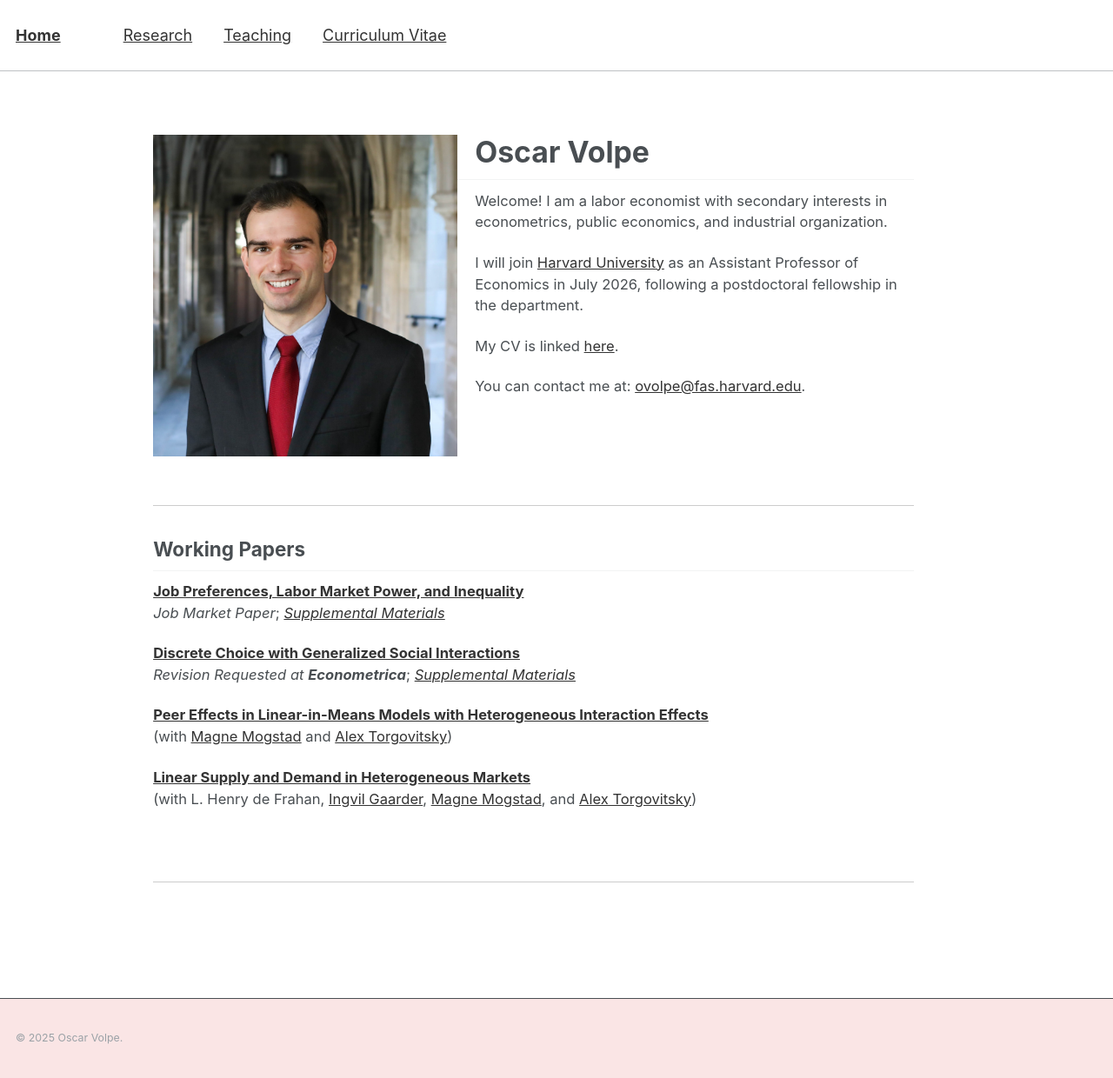
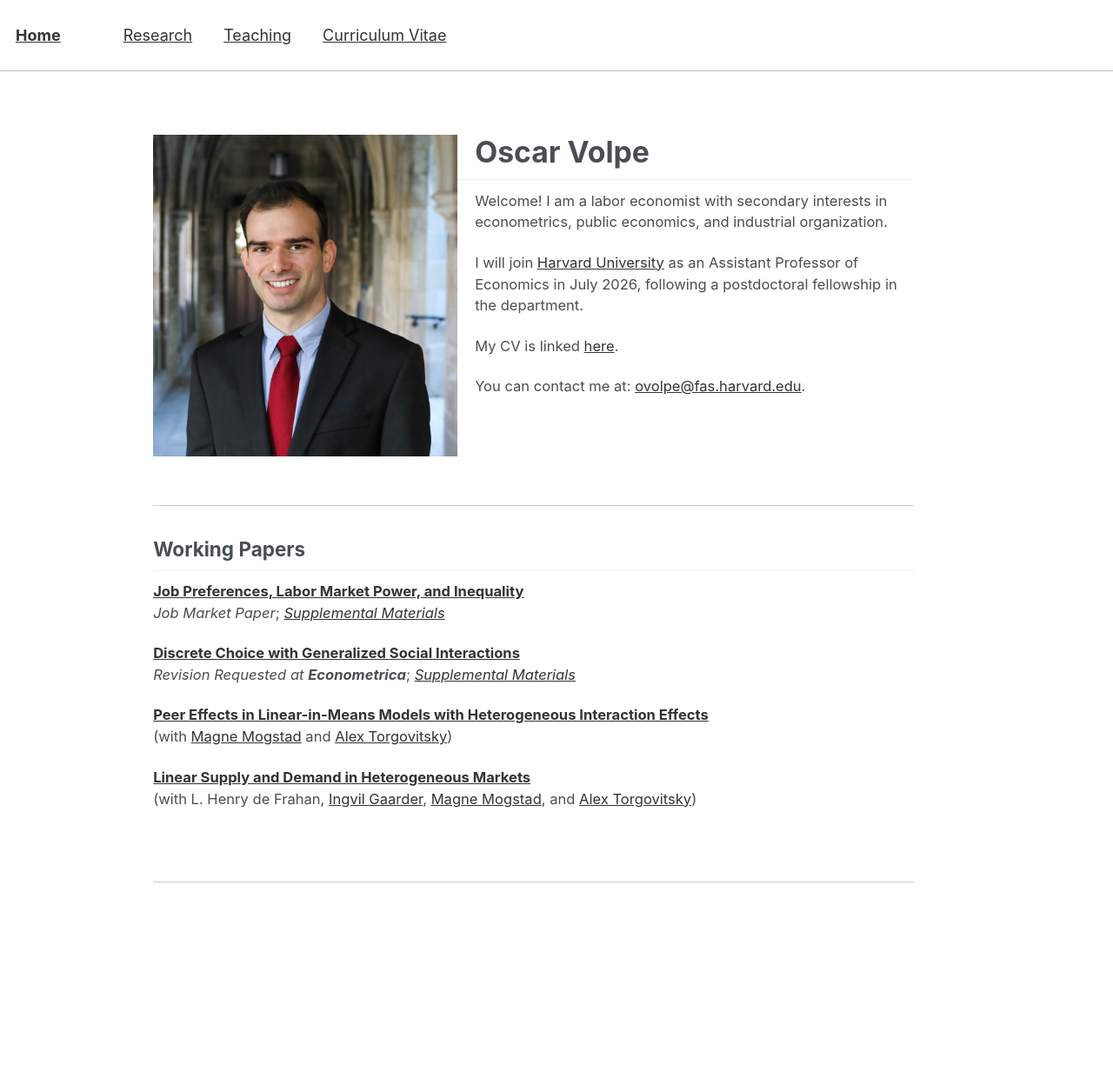
Before and after one commit to ovolpe/ovolpe.github.io, a Jekyll site: the page built from _pages/about.md, in a window 1280 px wide. Shown: the whole page at 87% size. Built offline with Jekyll 4.4.1, drawn with Linux system fonts in a browser that asks for light colours.

Commit message:
Update _footer.scss

```diff
--- a/_sass/_footer.scss
+++ b/_sass/_footer.scss
@@ -3,54 +3,7 @@
    ========================================================================== */
 
 .page__footer {
-  @include clearfix;
-  float: left;
-  margin-left: 0;
-  margin-right: 0;
-  width: 100%;
-  clear: both;
-  /* sticky footer fix start */
-  position: absolute;
-  bottom: 0em;
-  height: auto;
-  /* sticky footer fix end */
-  margin-top: 3em;
-  color: mix(#fff, $gray, 25%);
-  -webkit-animation: intro 0.3s both;
-          animation: intro 0.3s both;
-  -webkit-animation-delay: 0.45s;
-          animation-delay: 0.45s;
-  background-color: rgba(200, 0, 0, 0.1);
-  border-top: 1px solid $dark-gray;
-
-  footer {
-    @include clearfix;
-    margin-left: auto;
-    margin-right: auto;
-    margin-top: 2em;
-    max-width: 100%;
-    padding: 0 1em 2em;
-
-    @include breakpoint($x-large) {
-      max-width: $x-large;
-    }
-  }
-
-  a {
-    color: inherit;
-    text-decoration: none;
-
-    &:hover {
-      text-decoration: underline;
-    }
-  }
-
-  .fas,
-  .fab,
-  .far,
-  .fal {
-    color: mix(#fff, $gray, 25%);
-  }
+  display: none !important;
 }
 
 .page__footer-copyright {
```
